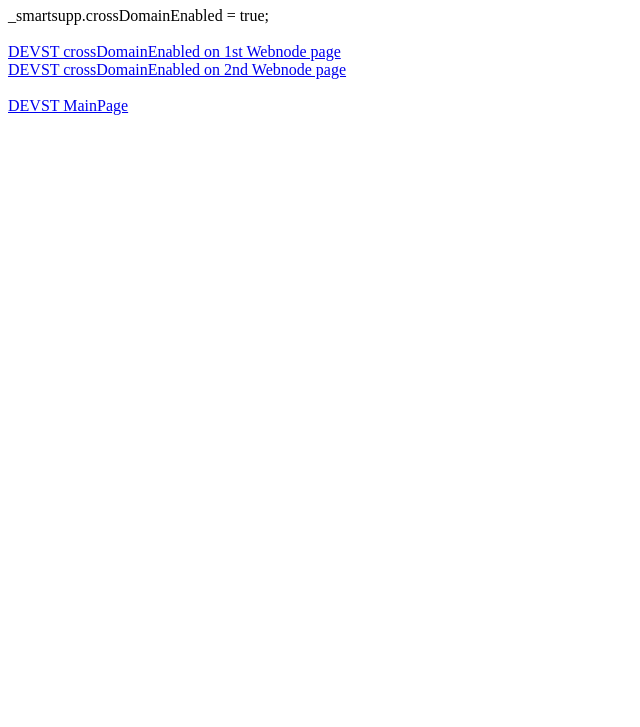
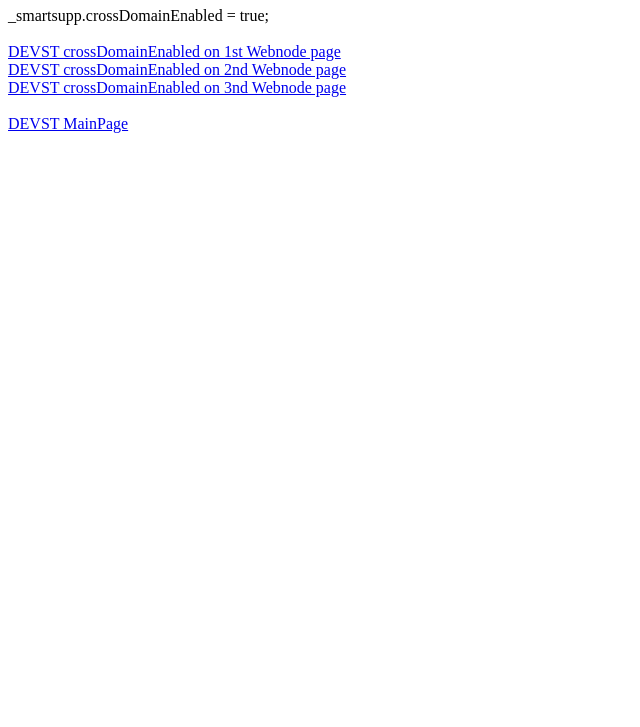
Before and after one commit to pelclukas/pelclukas.github.io, a plain HTML site: page devst/devstcrossdomainenabledtrue.html in a window 1280 px wide. Shown: the part 73-800 px from the top of the page, without its empty margins (0-640 px from the left). Drawn offline with Linux system fonts and the light colour scheme.

Commit message:
Update devstcrossdomainenabledtrue.html

```diff
--- a/devst/devstcrossdomainenabledtrue.html
+++ b/devst/devstcrossdomainenabledtrue.html
@@ -26,6 +26,7 @@ _smartsupp.crossDomainEnabled = true;<br>
 <br>
 <a href="https://widget2.webnode.cz/crossdomainenabledtrue/">DEVST crossDomainEnabled on 1st Webnode page</a><br>
 <a href="https://widgetv3.webnode.cz/dev-st/">DEVST crossDomainEnabled on 2nd Webnode page</a><br>
+<a href="https://dev308.webnode.cz/devst/">DEVST crossDomainEnabled on 3nd Webnode page</a><br>
 <br>
 <a href="https://pelclukas.github.io/devst/index.html">DEVST MainPage</a><br>
 
```
